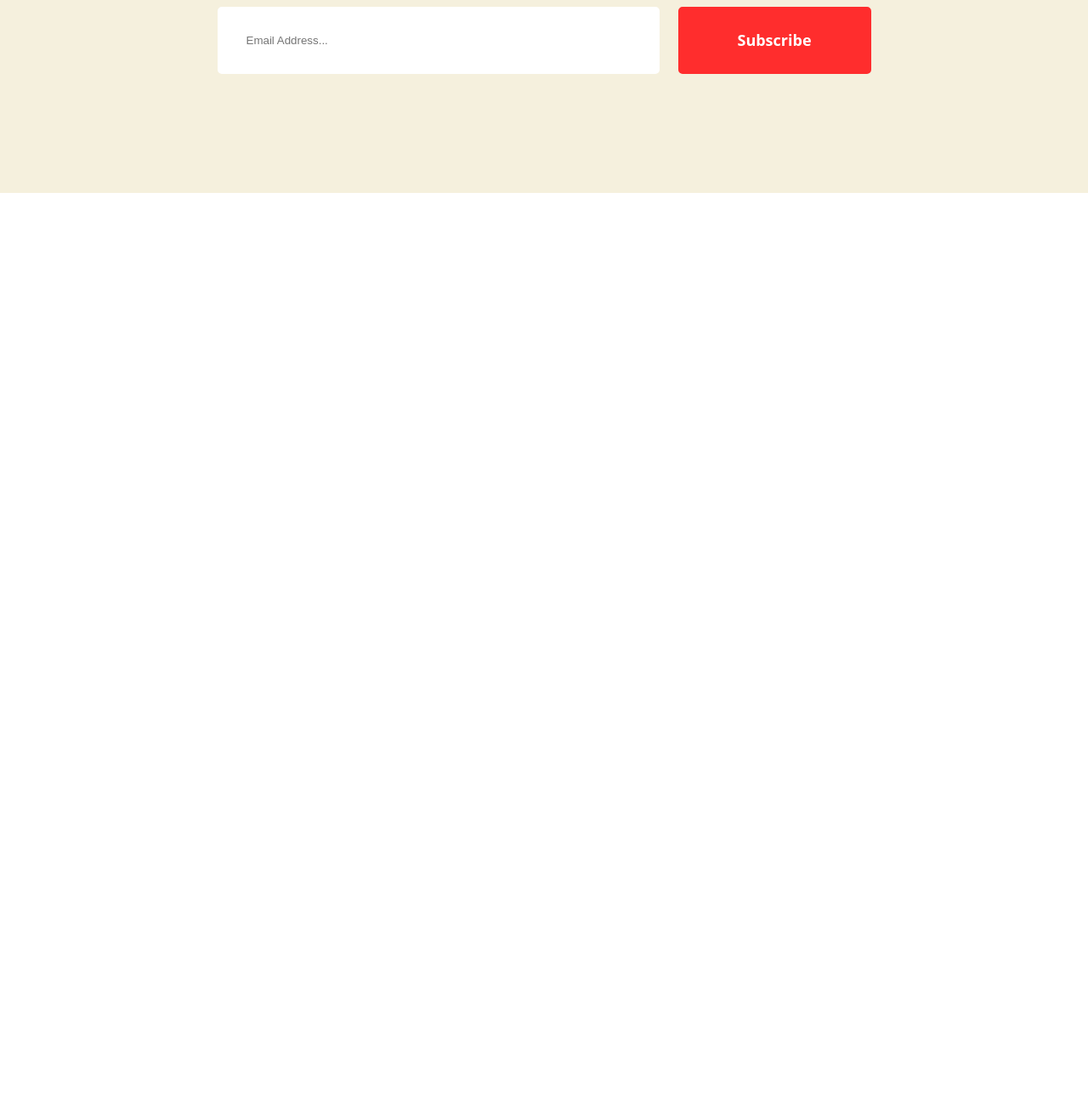
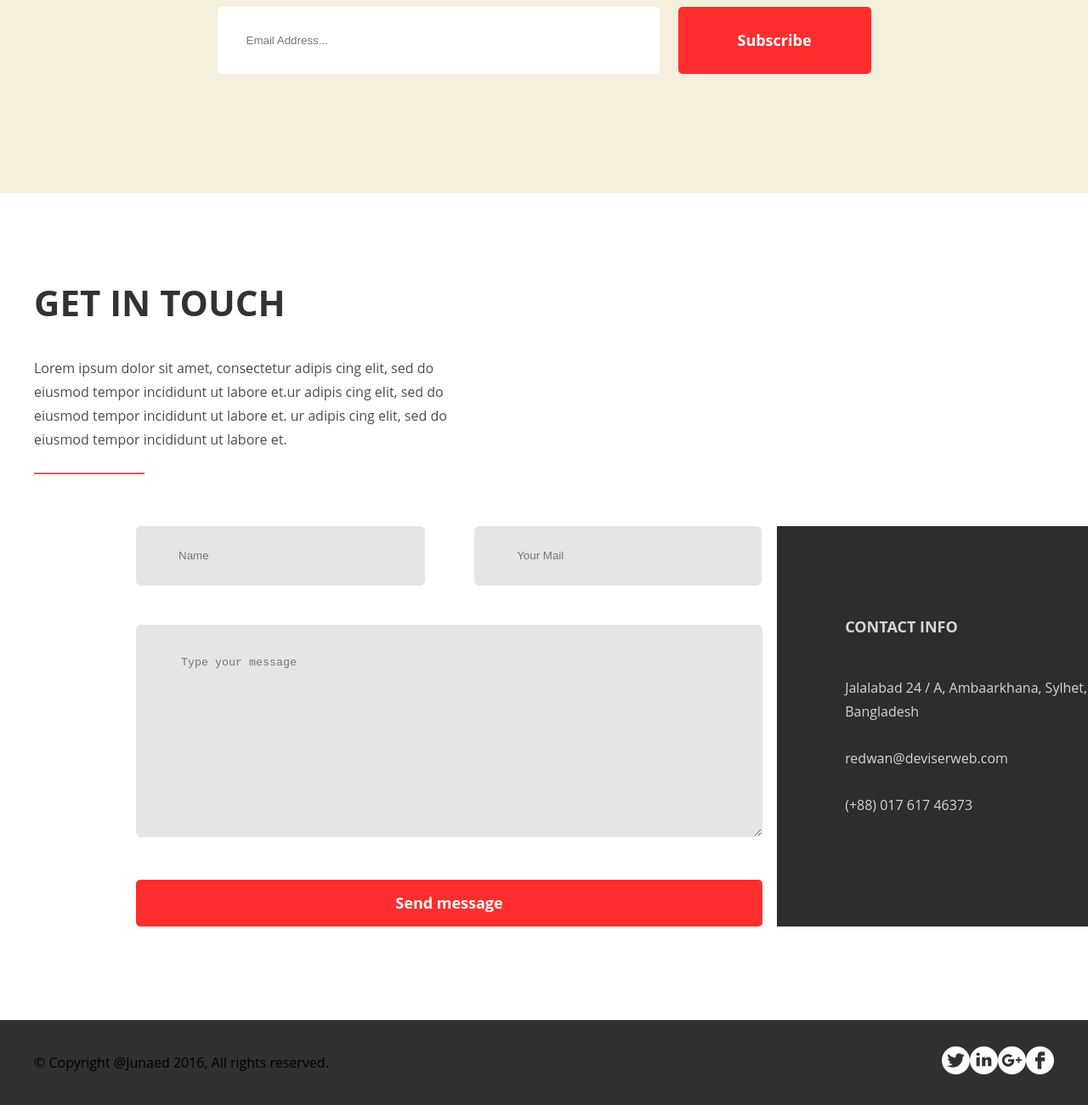
Before and after one commit to Gvzum/MarkUp-1, a plain HTML site: page index.html in a window 1280 px wide. Shown: the part 3958-5258 px from the top of the page at 85% size. Before the commit the page ends 4185 px from the top, so only its background shows below. Drawn offline with Linux system fonts and the light colour scheme.

Commit message:
Yessss!!! This is my last commit of this project!!!!

```diff
--- a/index.html
+++ b/index.html
@@ -290,5 +290,89 @@
     </div>
     <!-- /.email__content -->
 
+
+    <div class="touch">
+
+        <div class="container">
+
+            <div class="touch__inner">
+
+                <div class="title"><h4>get in touch</h4></div>
+
+                <div class="subtitle"><p>Lorem ipsum dolor sit amet, consectetur adipis cing elit, sed do eiusmod tempor incididunt ut labore et.ur adipis cing elit, sed do eiusmod tempor incididunt ut labore et. ur adipis cing elit, sed do eiusmod tempor incididunt ut labore et.</p></div>
+            </div>
+            <!-- /.touch__inner -->
+        </div>
+        <!-- /.container -->
+    </div>
+    <!-- /.touch -->
+
+    <div class="contact">
+
+        <div class="form">
+
+            <form action="">
+                <input type="text" name="name" id="" class="form__name def" placeholder="Name">
+                <input type="email" name="email" id="" class="form__email def" placeholder="Your Mail">
+                <textarea name="" id="" class="form__area def" placeholder="Type your message"></textarea>
+                <div class="form-btn btn">
+                    <p>Send message</p>
+                </div>
+            </form>
+        </div>
+
+        <div class="info">
+            <div class="info__title">
+                <h4>contact info</h4>
+            </div>
+
+            <div class="info__subtitle cont">
+                <p>Jalalabad 24 / A, Ambaarkhana, Sylhet,
+                    Bangladesh</p>
+            </div>
+
+            <div class="info__email cont">
+                <p>redwan@deviserweb.com</p>
+            </div>
+
+            <div class="info__number cont">
+                <p>(+88) 017 617 46373</p>
+            </div>
+        </div>
+    </div>
+
+
+    <div class="end">
+
+        <div class="container">
+
+            <div class="end__inner">
+
+                <div class="end__text">
+                    <p>© Copyright @Junaed 2016, All rights reserved.</p>
+                </div>
+
+                <div class="end__socials">
+                    <div class="end__social">
+                        <img src="img/socialMedia/twitter.png" alt="">
+                    </div>
+                    <div class="end__social">
+                        <img src="img/socialMedia/linkedin.png" alt="">
+                    </div>
+                    <div class="end__social">
+                        <img src="img/socialMedia/google.png" alt="">
+                    </div>
+                    <div class="end__social">
+                        <img src="img/socialMedia/facebook.png" alt="">
+                    </div>
+                </div>
+            </div>
+            <!-- /.end__inner -->
+        </div>
+        <!-- /.container -->
+    </div>
+    <!-- /.end -->
+
+
 </body>
 </html>
--- a/style.css
+++ b/style.css
@@ -423,10 +423,8 @@ a {
 
 .email {
     background-color: #f5f0dd;
+    margin-bottom: 100px;
 
-}
-
-.email__header {
 
 }
 
@@ -492,3 +490,136 @@ a {
     opacity: 70%;
 
 }
+
+/* Touch */
+
+.touch {
+    margin-bottom: 100px;
+
+}
+
+
+/* contact */
+
+.contact {
+    display: flex;
+    justify-content: space-between;
+
+    margin-bottom: 110px;
+
+}
+
+.form {
+    margin-left: 160px;
+}
+
+
+/* Default form */
+
+
+.def {
+    border: #e5e5e5 1px solid;
+    border-radius: 6px;
+    background-color: #e5e5e5;
+}
+
+.form__name {
+    width: 340px;
+    height: 70px;
+
+    margin-right: 54px;
+    margin-bottom: 46px;
+    padding-left: 49px;
+}
+
+.form__email {
+    width: 338px;
+    height: 70px;
+
+    padding-left: 49px;
+}
+
+
+.form__area {
+    width: 737px;
+    height: 250px;
+
+    padding-top: 36px;
+    padding-left: 52px;
+    margin-bottom: 45px;
+}
+
+.form-btn {
+    width: 737px;
+}
+
+
+
+
+.info {
+    width: 50%;
+    background-color: #2d2d2d;
+
+    display: flex;
+    flex-direction: column;
+    justify-content: center;
+
+    padding-left: 80px;
+
+
+
+}
+
+.info__title {
+    font-weight: bold;
+    font-size: 18px;
+    line-height: 1.8;
+
+    color: #fff;
+    opacity: 80%;
+
+    text-transform: uppercase;
+
+    margin-bottom: 42px;
+
+}
+
+.cont {
+    font-size: 16px;
+    line-height: 1.75;
+    color: #fff;
+
+    opacity: 80%;
+
+    margin-bottom: 27px;
+
+}
+
+
+
+/* end */
+
+
+.end {
+    background-color: #313030;
+}
+
+.end__inner {
+    display: flex;
+    justify-content: space-between;
+
+    height: 100px;
+
+}
+
+.end__text {
+    display: flex;
+    justify-content: space-evenly;
+    align-items: center;
+}
+
+.end__socials {
+    display: flex;
+    justify-content: space-evenly;
+    align-items: center;
+}
```
Also changed, not shown: img/socialMedia/facebook.png (added), img/socialMedia/google.png (added), img/socialMedia/linkedin.png (added), img/socialMedia/twitter.png (added).
